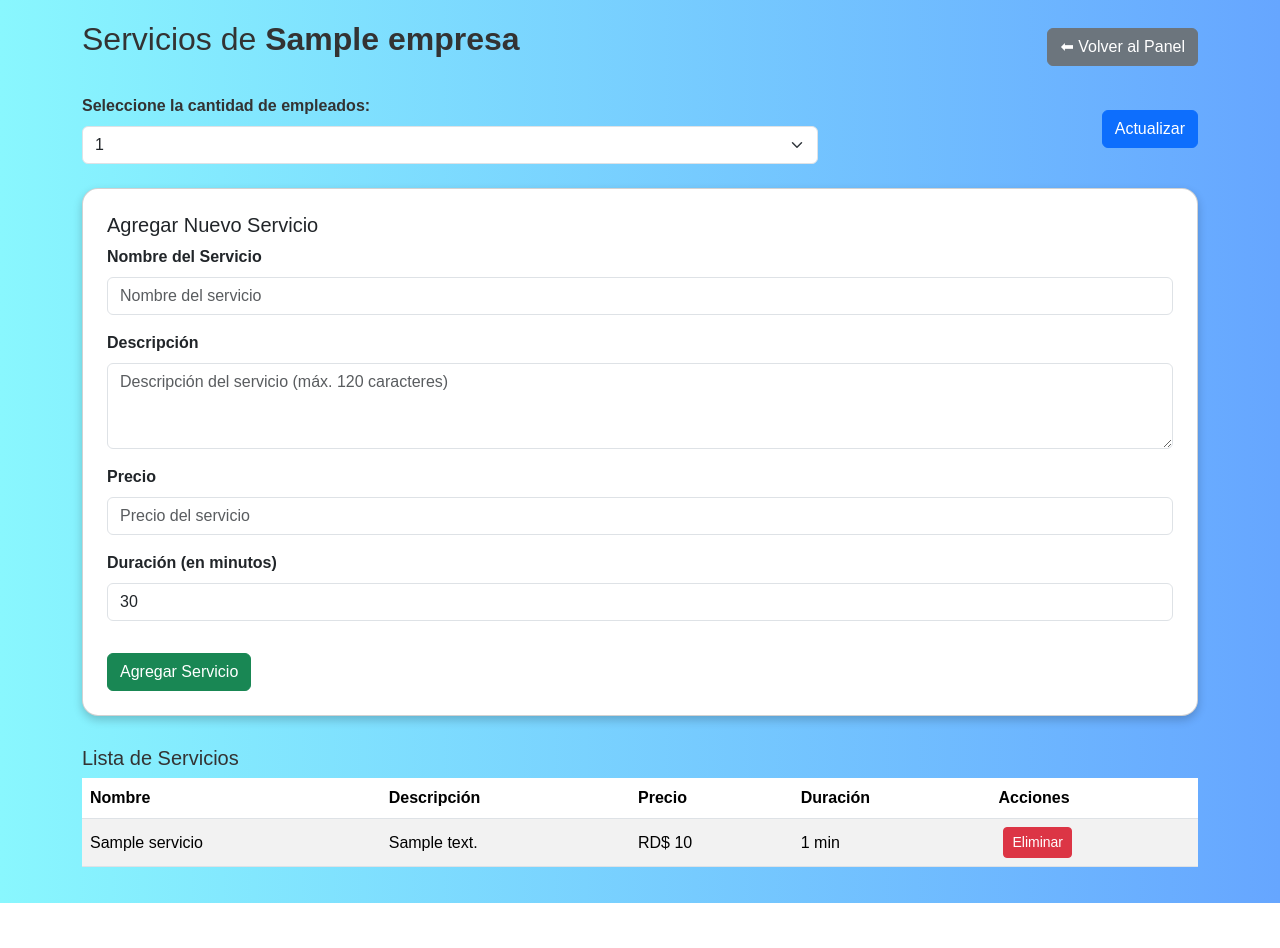
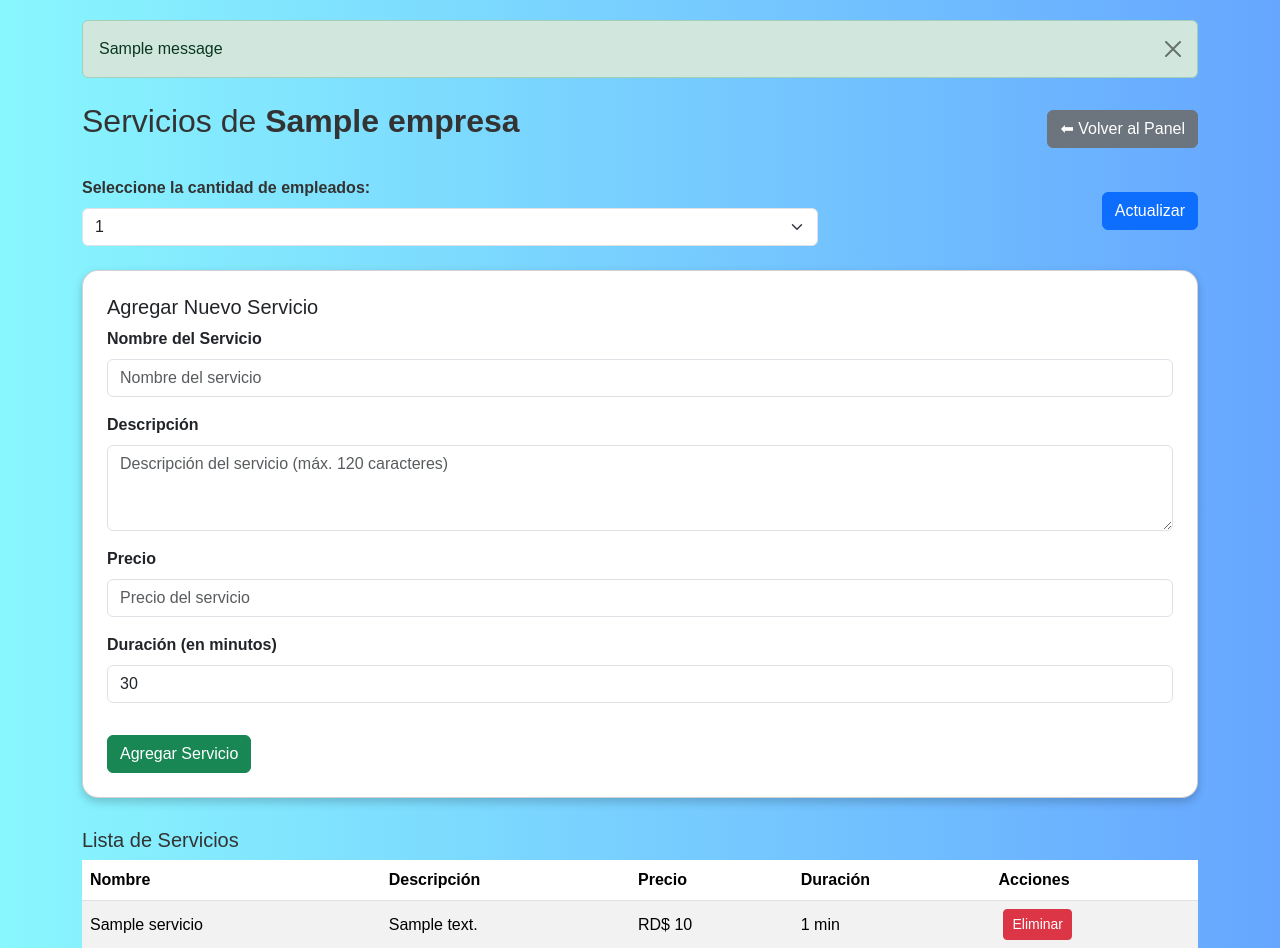
Before and after one commit to Garciayonatan/Gestiona_tu_citas, a Django app: page /empresa/servicios/ in a window 1280 px wide. Shown: the top 948 px of the page. Before the commit the page ends 903 px from the top, so only its background shows below. Run offline with Django 5.2, Linux system fonts and the light colour scheme; a user stored in the database is signed in; tables that the repository leaves empty hold one stand-in row (values such as "Sample post"); one stand-in notice (Sample message) is shown.

Commit message:
Descripción de los cambios realizados

```diff
--- a/templates/app/nueva_cita.html
+++ b/templates/app/nueva_cita.html
@@ -60,7 +60,6 @@
       transition: background-color 0.3s ease;
     }
     button:hover { background: #5a3579; }
-    /* Mensajes */
     .message {
       margin-top: 15px;
       padding: 10px;
@@ -69,7 +68,6 @@
     }
     .message.error { background: #f8d7da; color: #842029; }
     .message.success { background: #d1e7dd; color: #0f5132; }
-    /* Otros estilos existentes */
     .servicio-detalle {
       margin-top: 10px;
       background: #f1f1f1;
@@ -104,7 +102,6 @@
   <div class="form-box">
     <h2>Solicitar Nueva Cita</h2>
 
-    <!-- Bloque para mostrar mensajes -->
     {% if messages %}
       {% for message in messages %}
         <div class="message {{ message.tags }}">{{ message }}</div>
@@ -153,7 +150,8 @@
       <textarea
         name="comentarios"
         id="comentarios"
-        placeholder="Agrega algún comentario adicional...">{{ comentarios|default:'' }}</textarea>
+        placeholder="Agrega algún comentario adicional..."
+      >{{ comentarios|default:'' }}</textarea>
 
       <!-- BLOQUE para confirmar repetición de servicio -->
       {% if servicio_repetido %}
--- a/templates/app/servicio_empresa.html
+++ b/templates/app/servicio_empresa.html
@@ -38,6 +38,18 @@
 </head>
 <body>
     <div class="container">
+        <!-- Mostrar mensajes flash de Django -->
+        {% if messages %}
+          <div class="mb-4">
+            {% for message in messages %}
+              <div class="alert alert-{{ message.tags }} alert-dismissible fade show" role="alert">
+                {{ message }}
+                <button type="button" class="btn-close" data-bs-dismiss="alert" aria-label="Cerrar"></button>
+              </div>
+            {% endfor %}
+          </div>
+        {% endif %}
+
         <!-- Encabezado y botón de volver -->
         <div class="top-bar">
             <h2 class="mb-3">Servicios de <strong>{{ empresa.nombre_empresa }}</strong></h2>
```
